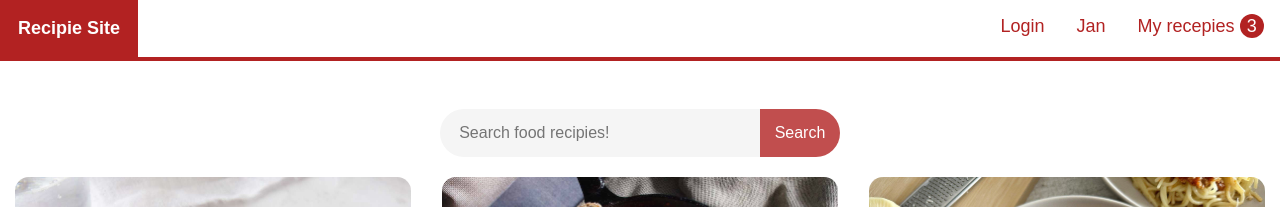
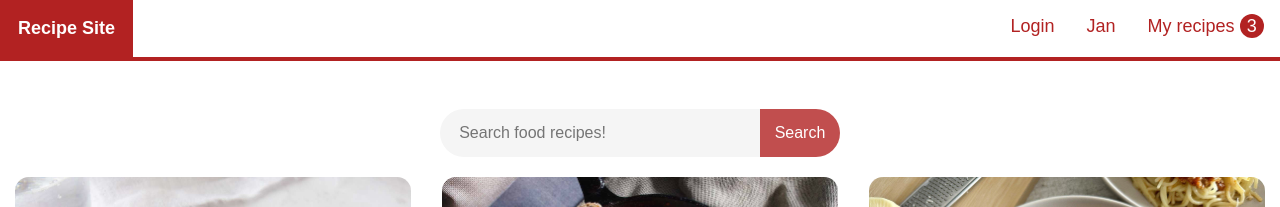
Before and after one commit to MateuszStasica/Recipie-site, an Angular app: page / in a window 1280 px wide. Shown: the top 207 px of the page. Built offline with nearby package versions, Linux system fonts and the light colour scheme.

Commit message:
Fixed typo

```diff
--- a/src/app/food-page/food-page.component.html
+++ b/src/app/food-page/food-page.component.html
@@ -1,4 +1,4 @@
-<app-not-found [visible]="!food" notFoundMessage="Recipie Not Found!" resetLinkText="Back to Homepage"></app-not-found>
+<app-not-found [visible]="!food" notFoundMessage="Recipe Not Found!" resetLinkText="Back to Homepage"></app-not-found>
 <div *ngIf="food" class="container">
     <img [src]="food.imageUrl" [alt]="food.name">
 
@@ -18,14 +18,14 @@
         </div>
         <div class="description">
             Ingredients:
-            <span class="recipie">
+            <span class="recipe">
                 {{food.ingredients}}
             </span>
         </div>
         <!---->
         <div ng-app="">
             Ingredients:
-            <span class="recipie">
+            <span class="recipe">
                 {{food.ingredients}}
             </span>
         </div>
--- a/src/app/header/header.component.html
+++ b/src/app/header/header.component.html
@@ -1,6 +1,6 @@
 <header>
     <div class="container">
-        <a href="#" routerLink="/" class="logo">Recipie Site</a>
+        <a href="#" routerLink="/" class="logo">Recipe Site</a>
         <nav>
             <ul>
                 <li>
@@ -9,13 +9,13 @@
                 <li class="menu-container">
                     <a routerLink="/dashboard">Jan</a>
                     <div class="menu">
-                        <a routerLink="/myrecepies">My recepies</a>
+                        <a routerLink="/myrecipes">My recipes</a>
                         <a>Logout</a>
                     </div>
                 </li>
                 <li>
-                    <a routerLink="/myrecepies">
-                        My recepies
+                    <a routerLink="/myrecipes">
+                        My recipes
                         <span>3</span>
                     </a>
                 </li>
--- a/src/app/search/search.component.html
+++ b/src/app/search/search.component.html
@@ -1,4 +1,4 @@
 <div>
-    <input type="text" placeholder="Search food recipies!" [(ngModel)]="searchTerm" (change)="search()">
+    <input type="text" placeholder="Search food recipes!" [(ngModel)]="searchTerm" (change)="search()">
     <button (click)="search()">Search</button>
 </div>
--- a/src/app/shared/models/RecipieListItem.ts
+++ b/src/app/shared/models/RecipeListItem.ts
@@ -1,6 +1,6 @@
 import { Food } from "./Food";
 
-export class RecipieListItem{
+export class RecipeListItem{
     constructor(public food:Food){ }
     quantity:number = 1;
 }
```
Also changed, not shown: src/app/services/recipe-list.service.ts (added, +24 -0 lines), src/app/services/recipie-list.service.ts (deleted, +0 -22 lines), src/app/shared/models/RecipeList.ts (added, +8 -0 lines), src/app/shared/models/RecipieList.ts (deleted, +0 -8 lines), 1 other file (tests, documents, lock files or other folders).
